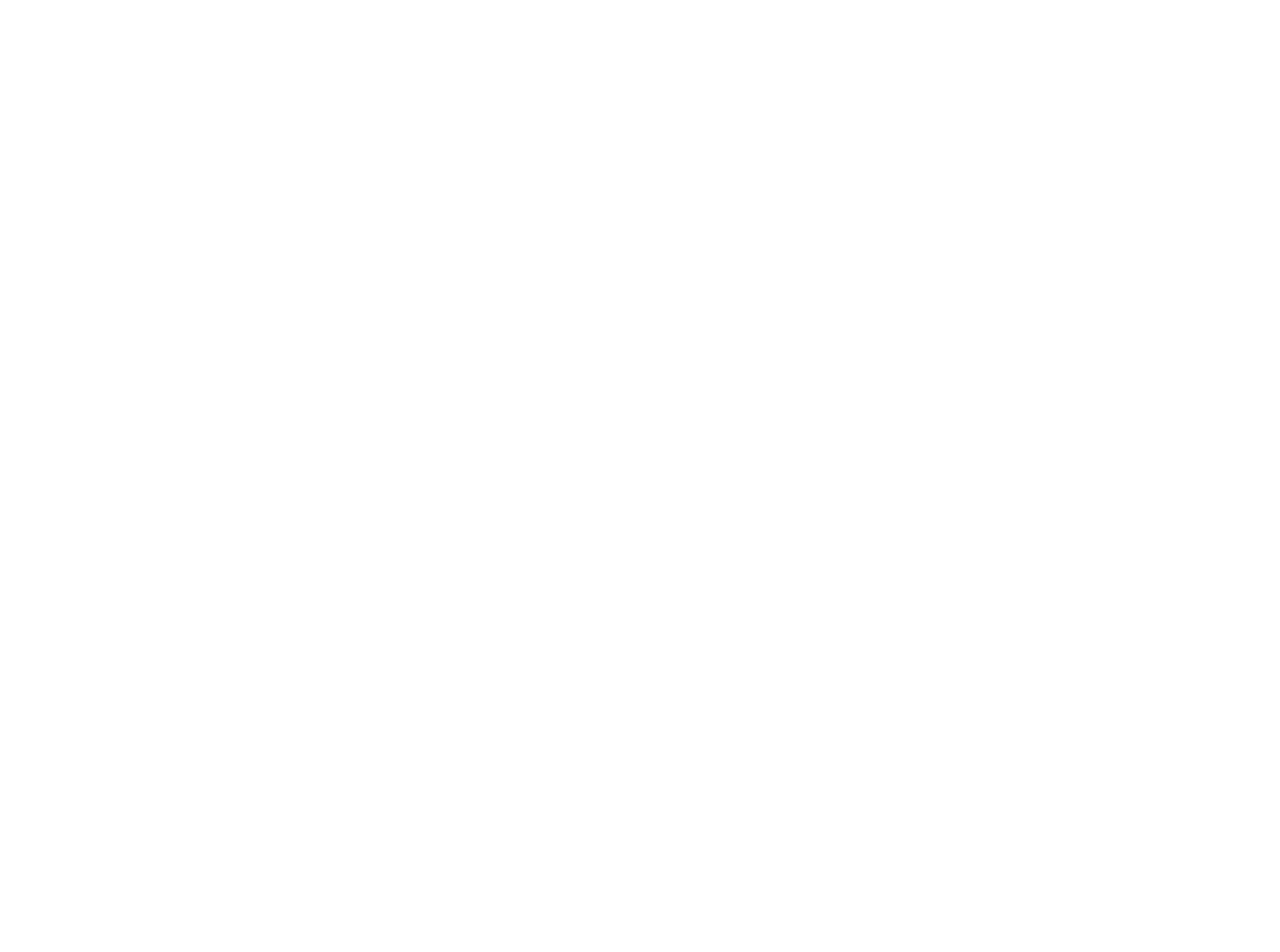
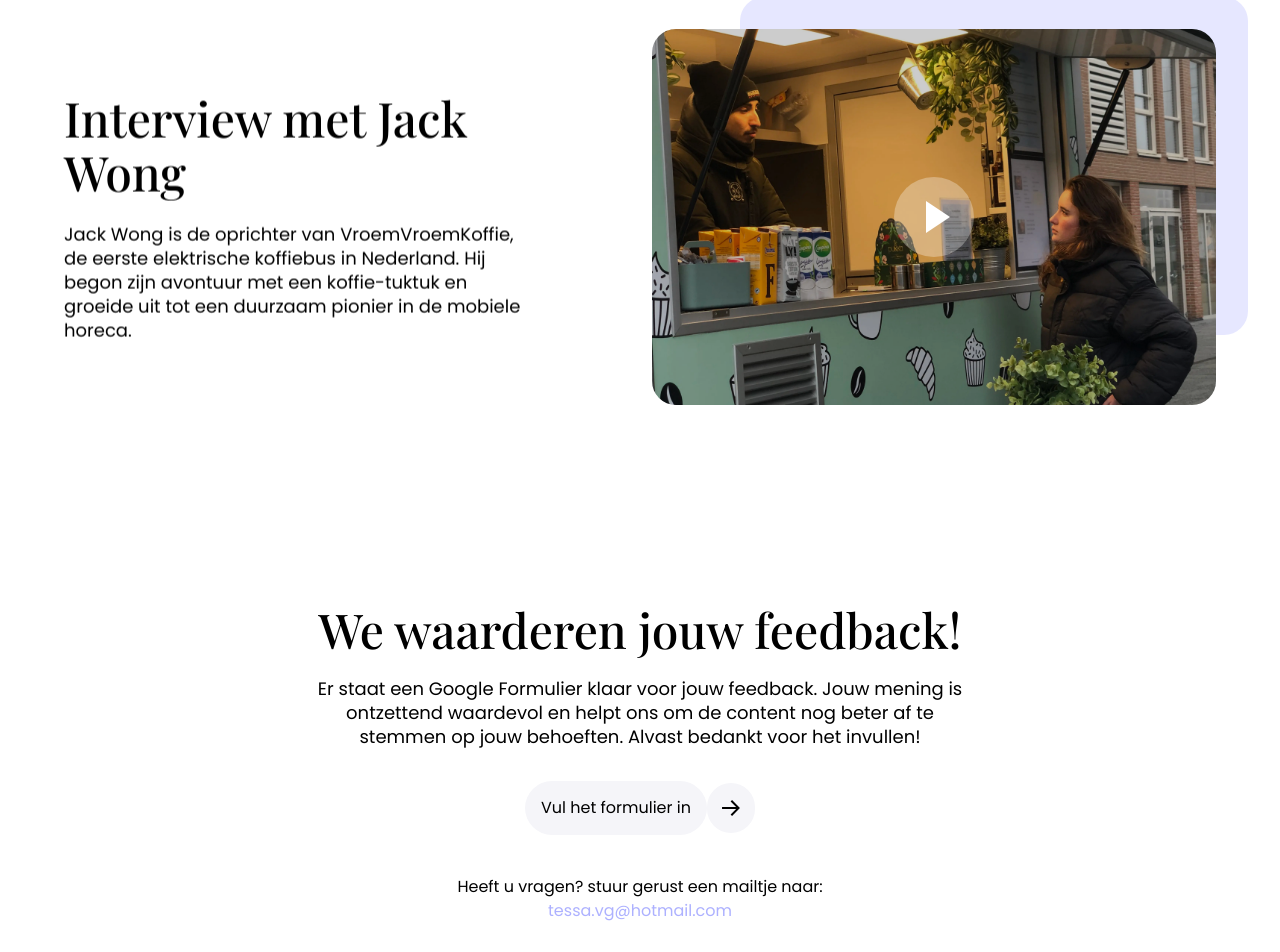
Before and after one commit to Tim-van-Gemert/Duurzaamheid-Op-Wielen, a Next.js app: page / in a window 1280 px wide. Shown: the part 1563-2515 px from the top of the page. Before the commit the page ends 1322 px from the top, so only its background shows below. Built offline with nearby package versions, Linux system fonts and the light colour scheme; a web font is replaced by a local one.

Commit message:
Add contact section

```diff
--- a/src/app/components/footer.js
+++ b/src/app/components/footer.js
@@ -3,7 +3,7 @@
 export default function Footer() {
 
     return (
-        <footer className="mt-[100px]">
+        <footer className="mt-[00px]">
             <div className="container">
             </div>
         </footer>
--- a/src/app/components/header.js
+++ b/src/app/components/header.js
@@ -11,7 +11,7 @@
         },
         {
             label: 'Contact',
-            link: '#contact'
+            link: 'mailto:tessa.vg@hotmail.com'
         },
     ];
 
--- a/src/app/components/modules/contact.js
+++ b/src/app/components/modules/contact.js
@@ -3,14 +3,16 @@
 
 export default function Contact() {
   return (
-    <section id="contact" className="container relative w-full grid grid-cols-12 gap-6 mt-[120px] md:mt-[140px] lg:mt-[200px]">
+    <section id="contact" className="container relative w-full grid grid-cols-12 gap-6 mt-[120px] md:mt-[140px] lg:mt-[200px] mb-[120px]">
       {/* Content */}
-      <div className="col-span-12 mb-12 text-center reveal-on-scroll">
+      <div className="col-span-12 text-center reveal-on-scroll">
         <h2 className="text-h2-sm md:text-h1-md lg:text-h1-md">We waarderen jouw feedback!</h2>
         <p className="max-w-2xl mx-auto mt-6 text-sm md:text-base">
             Er staat een Google Formulier klaar voor jouw feedback. Jouw mening is ontzettend waardevol en helpt ons om de content nog beter af te stemmen op jouw behoeften. Alvast bedankt voor het invullen!
+            <br />
+            <br />
         </p>
-        <div className='flex items-center justify-center w-full mt-10'>
+        <div className='flex items-center justify-center w-full mt-2'>
         <a target="_blank" href="https://docs.google.com/forms/d/e/1FAIpQLSdM0K-x4Yqcewfyd4X0brC74driZWqlRl8vss2t5M8hbSOgGA/viewform?usp=dialog" className="flex items-center justify-start w-fit group reveal-on-scroll">
           <span className="text-xs btn-fill btn-smoke group-hover:bg-black group-hover:text-white">Vul het formulier in</span>
           <div className="btn-fill btn-smoke h-fit group-hover:bg-black">
@@ -20,7 +22,9 @@
           </div>
         </a>
         </div>
-
+        <div className='flex flex-col mt-12 md:mt-10 reveal-on-scroll'>
+          <span>Heeft u vragen? stuur gerust een mailtje naar: </span><a href="mailto:tessa.vg@hotmail.com" className="text-[#ADB1FF]">tessa.vg@hotmail.com</a>
+        </div>
       </div>
 
     </section>
--- a/src/app/components/modules/hero.js
+++ b/src/app/components/modules/hero.js
@@ -6,10 +6,10 @@
     <section className="container relative w-full grid grid-cols-12 gap-6 mt-[90px] md:mt-[100px] lg:mt-[196px] z-30 min-h-[80vh]">
       <div className="absolute left-[-700px] z-[-10] top-[-1550px] md:top-[-1500px] inset-0">
         <svg width="2869" height="1973" viewBox="0 0 2869 1973" fill="none" xmlns="http://www.w3.org/2000/svg">
-          <path d="M2789.62 279.541C2841.77 288.885 2876.47 338.732 2867.12 390.878V390.878C2680.06 1434.84 1682.11 2129.5 638.147 1942.44L102.19 1846.4C35.2585 1834.41 -9.27782 1770.43 2.7153 1703.5L160.427 823.338C257.739 280.255 776.882 -81.1126 1319.96 16.1998L2789.62 279.541Z" fill="url(#paint0_linear_25_41)" fillOpacity="1"/>
+          <path d="M2789.62 279.541C2841.77 288.885 2876.47 338.732 2867.12 390.878V390.878C2680.06 1434.84 1682.11 2129.5 638.147 1942.44L102.19 1846.4C35.2585 1834.41 -9.27782 1770.43 2.7153 1703.5L160.427 823.338C257.739 280.255 776.882 -81.1126 1319.96 16.1998L2789.62 279.541Z" fill="url(#paint0_linear_25_41)" fillOpacity="0.3"/>
           <defs>
             <linearGradient id="paint0_linear_25_41" x1="1177.08" y1="977.167" x2="949.321" y2="1596.65" gradientUnits="userSpaceOnUse">
-              <stop offset="0.445" stopColor="#9FE2BF"/>
+              <stop offset="0.445" stopColor="#ADB1FF"/>
             </linearGradient>
           </defs>
         </svg>
@@ -17,11 +17,11 @@
 
       <div className="absolute left-[-700px] z-[-10] top-[-1450px] lg:top-[-1420px] inset-0">
         <svg width="2869" height="1973" viewBox="0 0 2869 1973" fill="none" xmlns="http://www.w3.org/2000/svg">
-            <path d="M2789.62 279.541C2841.77 288.885 2876.47 338.732 2867.12 390.878V390.878C2680.06 1434.84 1682.11 2129.5 638.147 1942.44L102.19 1846.4C35.2585 1834.41 -9.27782 1770.43 2.7153 1703.5L160.427 823.338C257.739 280.255 776.882 -81.1126 1319.96 16.1998L2789.62 279.541Z" fill="url(#paint0_linear_25_41)" fillOpacity="0.2"/>
+            <path d="M2789.62 279.541C2841.77 288.885 2876.47 338.732 2867.12 390.878V390.878C2680.06 1434.84 1682.11 2129.5 638.147 1942.44L102.19 1846.4C35.2585 1834.41 -9.27782 1770.43 2.7153 1703.5L160.427 823.338C257.739 280.255 776.882 -81.1126 1319.96 16.1998L2789.62 279.541Z" fill="url(#paint0_linear_25_41)" fillOpacity="0.1"/>
             <defs>
               <linearGradient id="paint0_linear_25_41" x1="1177.08" y1="977.167" x2="949.321" y2="1596.65" gradientUnits="userSpaceOnUse">
                 <stop stopColor="white"/>
-                <stop offset="0.445" stopColor="#9FE2BF"/>
+                <stop offset="0.445" stopColor="#ADB1FF"/>
               </linearGradient>
             </defs>
         </svg>
--- a/src/app/components/modules/video-section.js
+++ b/src/app/components/modules/video-section.js
@@ -15,7 +15,7 @@
       {/* Video Section */}
       <div className={`order-first md:order-none col-span-12 md:col-span-6 relative ${
         isReversed ? 'md:col-start-7 md:row-start-1' : ''
-      } md:before:absolute md:before:flex md:before:w-[90%] md:before:h-[90%] md:before:top-[-32px] before:bg-[#9FE2BF] before:z-[-1] before:rounded-3xl before:bg-gradient-to-b ${
+      } md:before:absolute md:before:flex md:before:w-[90%] md:before:h-[90%] md:before:top-[-32px] before:bg-[#ADB1FF] before:opacity-[30%] before:z-[-1] before:rounded-3xl before:bg-gradient-to-b ${
         isReversed ? 'md:before:right-[-32px]' : 'md:before:left-[-32px]'
       } reveal-on-scroll`}>
         <Video
--- a/src/app/page.js
+++ b/src/app/page.js
@@ -10,11 +10,10 @@
       <Hero />
       </div>
 
-      {/* uncomment when content is ready */}
-      {/* <div id="interviews">
+      <div id="interviews">
       <VideoSection
           thumbnailUrl="/images/interview_annie-marie_rakhorst.jpeg"
-          videoUrl="https://www.youtube.com/watch?v=BVdHrTfO2PE"
+          videoUrl="https://youtu.be/BwZjBTQQxUE?si=3wurdmgkC0dceght"
           title="Interview met Annie-Marie Rakhorst"
           description="Anne-Marie Rakhorst is ondernemer, inversteerder en voorloper in duurzaamheid en innovatie. Als oprichtster van duurzaamheid.nl en auteur stimuleert ze bewustwording en versnelt duurzame oplossingen."
           className="mt-[120px] md:mt-[100px] lg:mt-[200px]"
@@ -23,13 +22,13 @@
 
         <VideoSection
           thumbnailUrl="/images/interview_vroemvroemkoffie.webp"
-          videoUrl="https://www.youtube.com/watch?v=BVdHrTfO2PE"
+          videoUrl="https://youtu.be/mS72fYnyMQs?si=Oe7AkZUiAUjXbC51"
           title="Interview met Jack Wong"
           description="Jack Wong is de oprichter van VroemVroemKoffie, de eerste elektrische koffiebus in Nederland. Hij begon zijn avontuur met een koffie-tuktuk en groeide uit tot een duurzaam pionier in de mobiele horeca."
           className="mt-[120px] md:mt-[100px] lg:mt-[180px]"
           isReversed={true}
         />
-      </div> */}
+      </div>
 
       <Contact />
     </main>
```
